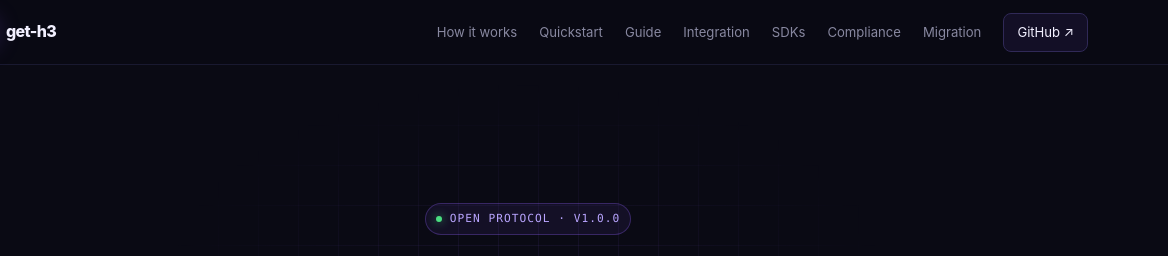
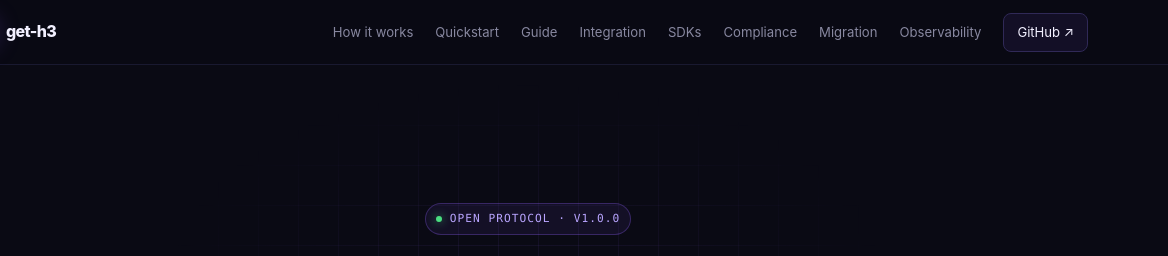
Before and after one commit to get-h3/h3, a plain HTML site: page docs/index.html in a window 1280 px wide. Shown: the top 256 px of the page, 112-1280 px from the left. Drawn offline with Linux system fonts and the light colour scheme.

Commit message:
docs: link observability-spec from README layout table and docs index nav. Addresses DOC-42.
Co-authored-by: Alexis Okuwa <wojonstech@gmail.com>

```diff
--- a/docs/index.html
+++ b/docs/index.html
@@ -404,6 +404,7 @@
         <a href="#sdks">SDKs</a>
         <a href="#compliance">Compliance</a>
         <a href="migration.html">Migration</a>
+        <a href="observability-spec.md">Observability</a>
         <a class="nav-cta" href="https://github.com/get-h3" target="_blank" rel="noreferrer">GitHub ↗</a>
       </nav>
     </div>
```
Also changed, not shown: 1 other file.
